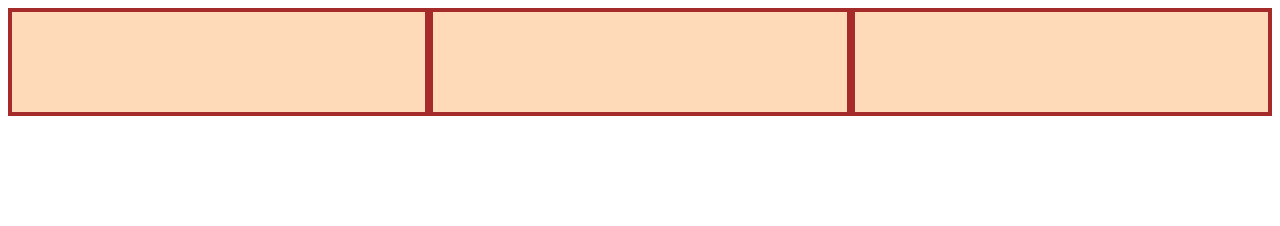
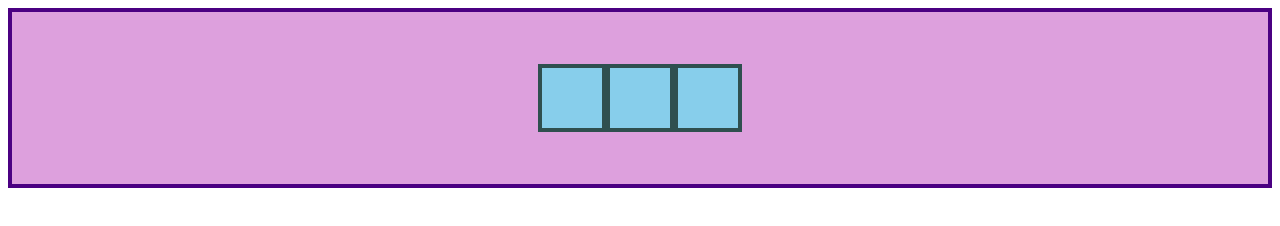
Before and after one commit to maodas/flexboxex, a plain HTML site: page index.html in a window 1280 px wide. Drawn offline with Linux system fonts and the light colour scheme.

Commit message:
Flex box practice

```diff
--- a/index.html
+++ b/index.html
@@ -7,11 +7,10 @@
     <link rel="stylesheet" href="style.css">
 </head>
 <body>
-    <div class="flex-container">
-        <div class="one"></div>
-        <div class="two"></div>
-        <div class="three"></div>
-
-    </div>
+    <div class="container">
+        <div class="item"></div>
+        <div class="item"></div>
+        <div class="item"></div>
+      </div>
 </body>
 </html>
--- a/style.css
+++ b/style.css
@@ -1,16 +1,17 @@
-.flex-container {
+.container {
+    height: 140px;
+    padding: 16px;
+    background: plum;
+    border: 4px solid indigo;
     display: flex;
+    justify-content: center;
+    align-items: center;
   }
 
-  /* this selector selects all divs inside of .flex-container */
-  .flex-container div {
-    background: peachpuff;
-    border: 4px solid brown;
-    height: 100px;
-    width: 250px;
-    flex: 1 1 auto;
+  .item {
+    width: 60px;
+    height: 60px;
+    border: 4px solid darkslategray;
+    background: skyblue;
+
   }
-
-  .flex-container .two{
-    flex-shrink: 0;
-  }
```
